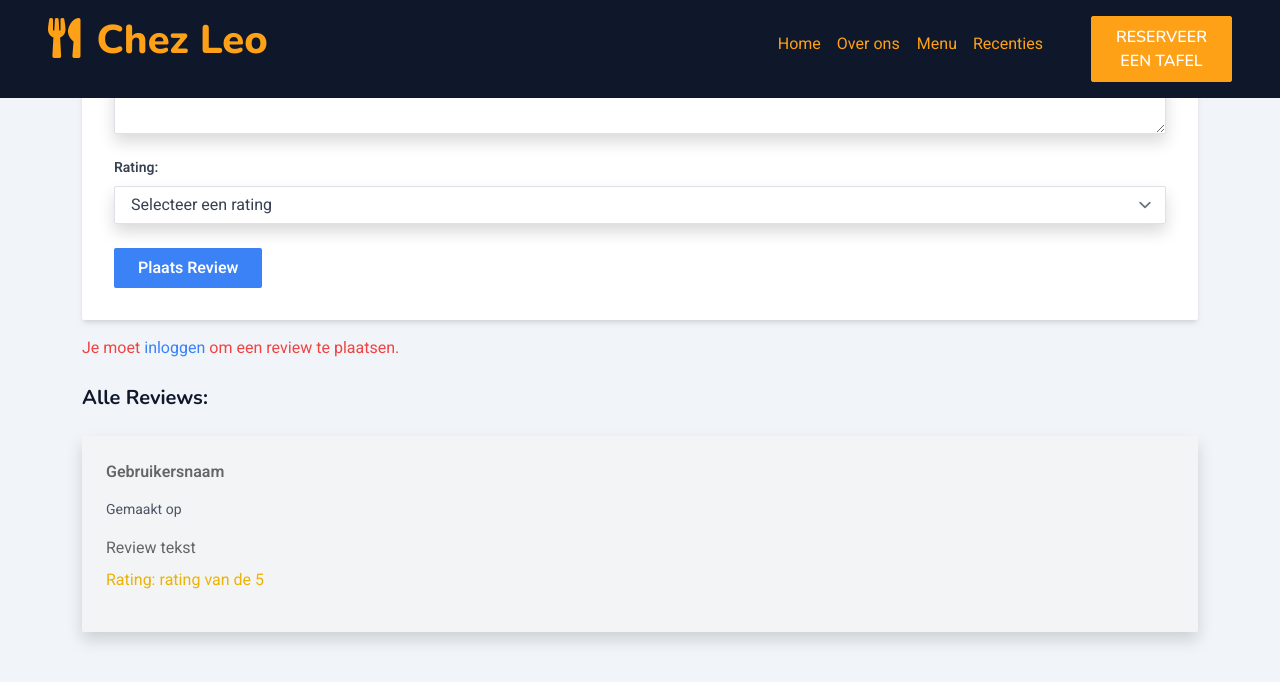
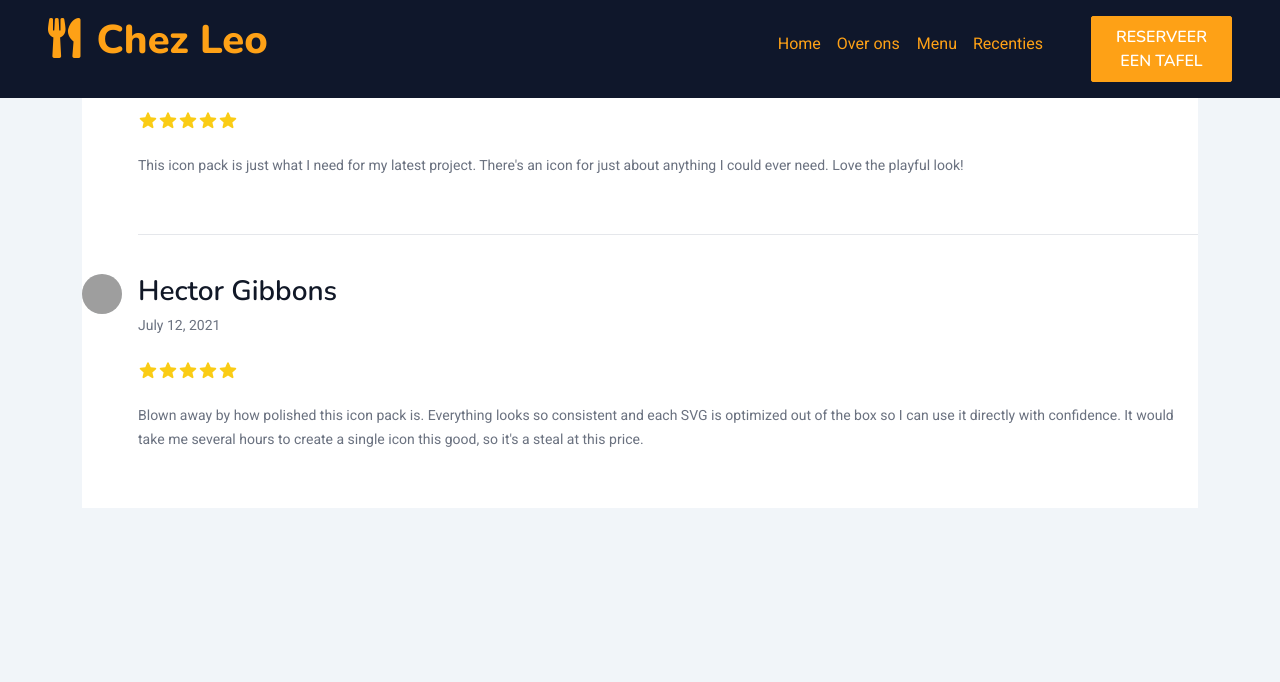
Before and after one commit to luc6543/Chez_leo, a Laravel app: page /recenties in a window 1280 px wide. Shown: the top 682 px of the page. Run offline with Laravel 12, Linux system fonts and the light colour scheme; style sheets or scripts are compiled from the project's sources; parts of the project's set-up code (start-up, migrations or seed data) failed here and were passed over; some libraries are stand-ins or nearby versions; grey boxes are pictures that could not be loaded.

Commit message:
Recentie aanmaak pagina aangemaakt

```diff
--- /dev/null
+++ b/app/Livewire/RecentiesToevoegPage.php
@@ -0,0 +1,13 @@
+<?php
+
+namespace App\Livewire;
+
+use Livewire\Component;
+
+class RecentiesToevoegPage extends Component
+{
+    public function render()
+    {
+        return view('livewire.recenties-toevoeg-page');
+    }
+}
--- a/resources/views/livewire/recenties-page.blade.php
+++ b/resources/views/livewire/recenties-page.blade.php
@@ -1,44 +1,79 @@
 <div class="container mx-auto p-6">
-    <!-- Form om een nieuwe review te maken -->
-    <div class="mb-6">
+    <!-- Overzicht van alle reviews -->
+    <div class="bg-white">
+  <div>
+    <h2 class="sr-only">Customer Reviews</h2>
 
-            <form wire:submit.prevent="addReview" class="bg-white shadow-md rounded px-8 pt-6 pb-8">
-                <div class="mb-4">
-                    <label for="review" class="block text-gray-700 text-sm font-bold mb-2">Review:</label>
-                    <textarea id="review" wire:model="review" class="shadow appearance-none border rounded w-full py-2 px-3 text-gray-700 leading-tight focus:outline-none focus:shadow-outline"></textarea>
-                    @error('review') <span class="text-red-500 text-sm">{{ $message }}</span> @enderror
-                </div>
+    <div class="-my-10">
+      <div class="flex space-x-4 text-sm text-gray-500">
+        <div class="flex-none py-10">
+          <img src="https://images.unsplash.com/photo-1502685104226-ee32379fefbe?ixlib=rb-=eyJhcHBfaWQiOjEyMDd9&auto=format&fit=facearea&facepad=8&w=256&h=256&q=80" alt="" class="size-10 rounded-full bg-gray-100">
+        </div>
+        <div class="flex-1 py-10">
+          <h3 class="font-medium text-gray-900">Emily Selman</h3>
+          <p><time datetime="2021-07-16">July 16, 2021</time></p>
 
-                <div class="mb-4">
-                    <label for="rating" class="block text-gray-700 text-sm font-bold mb-2">Rating:</label>
-                    <select id="rating" wire:model="rating" class="shadow appearance-none border rounded w-full py-2 px-3 text-gray-700 leading-tight focus:outline-none focus:shadow-outline">
-                        <option value="">Selecteer een rating</option>
-                        @for($i = 1; $i <= 5; $i++)
-                            <option value="{{ $i }}">{{ $i }}</option>
-                        @endfor
-                    </select>
-                    @error('rating') <span class="text-red-500 text-sm">{{ $message }}</span> @enderror
-                </div>
+          <div class="mt-4 flex items-center">
+            <!-- Active: "text-yellow-400", Default: "text-gray-300" -->
+            <svg class="size-5 shrink-0 text-yellow-400" viewBox="0 0 20 20" fill="currentColor" aria-hidden="true" data-slot="icon">
+              <path fill-rule="evenodd" d="M10.868 2.884c-.321-.772-1.415-.772-1.736 0l-1.83 4.401-4.753.381c-.833.067-1.171 1.107-.536 1.651l3.62 3.102-1.106 4.637c-.194.813.691 1.456 1.405 1.02L10 15.591l4.069 2.485c.713.436 1.598-.207 1.404-1.02l-1.106-4.637 3.62-3.102c.635-.544.297-1.584-.536-1.65l-4.752-.382-1.831-4.401Z" clip-rule="evenodd" />
+            </svg>
+            <svg class="size-5 shrink-0 text-yellow-400" viewBox="0 0 20 20" fill="currentColor" aria-hidden="true" data-slot="icon">
+              <path fill-rule="evenodd" d="M10.868 2.884c-.321-.772-1.415-.772-1.736 0l-1.83 4.401-4.753.381c-.833.067-1.171 1.107-.536 1.651l3.62 3.102-1.106 4.637c-.194.813.691 1.456 1.405 1.02L10 15.591l4.069 2.485c.713.436 1.598-.207 1.404-1.02l-1.106-4.637 3.62-3.102c.635-.544.297-1.584-.536-1.65l-4.752-.382-1.831-4.401Z" clip-rule="evenodd" />
+            </svg>
+            <svg class="size-5 shrink-0 text-yellow-400" viewBox="0 0 20 20" fill="currentColor" aria-hidden="true" data-slot="icon">
+              <path fill-rule="evenodd" d="M10.868 2.884c-.321-.772-1.415-.772-1.736 0l-1.83 4.401-4.753.381c-.833.067-1.171 1.107-.536 1.651l3.62 3.102-1.106 4.637c-.194.813.691 1.456 1.405 1.02L10 15.591l4.069 2.485c.713.436 1.598-.207 1.404-1.02l-1.106-4.637 3.62-3.102c.635-.544.297-1.584-.536-1.65l-4.752-.382-1.831-4.401Z" clip-rule="evenodd" />
+            </svg>
+            <svg class="size-5 shrink-0 text-yellow-400" viewBox="0 0 20 20" fill="currentColor" aria-hidden="true" data-slot="icon">
+              <path fill-rule="evenodd" d="M10.868 2.884c-.321-.772-1.415-.772-1.736 0l-1.83 4.401-4.753.381c-.833.067-1.171 1.107-.536 1.651l3.62 3.102-1.106 4.637c-.194.813.691 1.456 1.405 1.02L10 15.591l4.069 2.485c.713.436 1.598-.207 1.404-1.02l-1.106-4.637 3.62-3.102c.635-.544.297-1.584-.536-1.65l-4.752-.382-1.831-4.401Z" clip-rule="evenodd" />
+            </svg>
+            <svg class="size-5 shrink-0 text-yellow-400" viewBox="0 0 20 20" fill="currentColor" aria-hidden="true" data-slot="icon">
+              <path fill-rule="evenodd" d="M10.868 2.884c-.321-.772-1.415-.772-1.736 0l-1.83 4.401-4.753.381c-.833.067-1.171 1.107-.536 1.651l3.62 3.102-1.106 4.637c-.194.813.691 1.456 1.405 1.02L10 15.591l4.069 2.485c.713.436 1.598-.207 1.404-1.02l-1.106-4.637 3.62-3.102c.635-.544.297-1.584-.536-1.65l-4.752-.382-1.831-4.401Z" clip-rule="evenodd" />
+            </svg>
+          </div>
+          <p class="sr-only">5 out of 5 stars</p>
 
-                <button type="submit" class="bg-blue-500 hover:bg-blue-700 text-white font-bold py-2 px-4 rounded focus:outline-none focus:shadow-outline">
-                    Plaats Review
-                </button>
-            </form>
+          <div class="mt-4 text-sm/6 text-gray-500">
+            <p>This icon pack is just what I need for my latest project. There's an icon for just about anything I could ever need. Love the playful look!</p>
+          </div>
+        </div>
+      </div>
+      <div class="flex space-x-4 text-sm text-gray-500">
+        <div class="flex-none py-10">
+          <img src="https://images.unsplash.com/photo-1500648767791-00dcc994a43e?ixlib=rb-=eyJhcHBfaWQiOjEyMDd9&auto=format&fit=facearea&facepad=8&w=256&h=256&q=80" alt="" class="size-10 rounded-full bg-gray-100">
+        </div>
+        <div class="flex-1 border-t border-gray-200 py-10">
+          <h3 class="font-medium text-gray-900">Hector Gibbons</h3>
+          <p><time datetime="2021-07-12">July 12, 2021</time></p>
 
-            <p class="text-red-500">Je moet <a href="{{ route('login') }}" class="text-blue-500">inloggen</a> om een review te plaatsen.</p>
+          <div class="mt-4 flex items-center">
+            <!-- Active: "text-yellow-400", Default: "text-gray-300" -->
+            <svg class="size-5 shrink-0 text-yellow-400" viewBox="0 0 20 20" fill="currentColor" aria-hidden="true" data-slot="icon">
+              <path fill-rule="evenodd" d="M10.868 2.884c-.321-.772-1.415-.772-1.736 0l-1.83 4.401-4.753.381c-.833.067-1.171 1.107-.536 1.651l3.62 3.102-1.106 4.637c-.194.813.691 1.456 1.405 1.02L10 15.591l4.069 2.485c.713.436 1.598-.207 1.404-1.02l-1.106-4.637 3.62-3.102c.635-.544.297-1.584-.536-1.65l-4.752-.382-1.831-4.401Z" clip-rule="evenodd" />
+            </svg>
+            <svg class="size-5 shrink-0 text-yellow-400" viewBox="0 0 20 20" fill="currentColor" aria-hidden="true" data-slot="icon">
+              <path fill-rule="evenodd" d="M10.868 2.884c-.321-.772-1.415-.772-1.736 0l-1.83 4.401-4.753.381c-.833.067-1.171 1.107-.536 1.651l3.62 3.102-1.106 4.637c-.194.813.691 1.456 1.405 1.02L10 15.591l4.069 2.485c.713.436 1.598-.207 1.404-1.02l-1.106-4.637 3.62-3.102c.635-.544.297-1.584-.536-1.65l-4.752-.382-1.831-4.401Z" clip-rule="evenodd" />
+            </svg>
+            <svg class="size-5 shrink-0 text-yellow-400" viewBox="0 0 20 20" fill="currentColor" aria-hidden="true" data-slot="icon">
+              <path fill-rule="evenodd" d="M10.868 2.884c-.321-.772-1.415-.772-1.736 0l-1.83 4.401-4.753.381c-.833.067-1.171 1.107-.536 1.651l3.62 3.102-1.106 4.637c-.194.813.691 1.456 1.405 1.02L10 15.591l4.069 2.485c.713.436 1.598-.207 1.404-1.02l-1.106-4.637 3.62-3.102c.635-.544.297-1.584-.536-1.65l-4.752-.382-1.831-4.401Z" clip-rule="evenodd" />
+            </svg>
+            <svg class="size-5 shrink-0 text-yellow-400" viewBox="0 0 20 20" fill="currentColor" aria-hidden="true" data-slot="icon">
+              <path fill-rule="evenodd" d="M10.868 2.884c-.321-.772-1.415-.772-1.736 0l-1.83 4.401-4.753.381c-.833.067-1.171 1.107-.536 1.651l3.62 3.102-1.106 4.637c-.194.813.691 1.456 1.405 1.02L10 15.591l4.069 2.485c.713.436 1.598-.207 1.404-1.02l-1.106-4.637 3.62-3.102c.635-.544.297-1.584-.536-1.65l-4.752-.382-1.831-4.401Z" clip-rule="evenodd" />
+            </svg>
+            <svg class="size-5 shrink-0 text-yellow-400" viewBox="0 0 20 20" fill="currentColor" aria-hidden="true" data-slot="icon">
+              <path fill-rule="evenodd" d="M10.868 2.884c-.321-.772-1.415-.772-1.736 0l-1.83 4.401-4.753.381c-.833.067-1.171 1.107-.536 1.651l3.62 3.102-1.106 4.637c-.194.813.691 1.456 1.405 1.02L10 15.591l4.069 2.485c.713.436 1.598-.207 1.404-1.02l-1.106-4.637 3.62-3.102c.635-.544.297-1.584-.536-1.65l-4.752-.382-1.831-4.401Z" clip-rule="evenodd" />
+            </svg>
+          </div>
+          <p class="sr-only">5 out of 5 stars</p>
 
+          <div class="mt-4 text-sm/6 text-gray-500">
+            <p>Blown away by how polished this icon pack is. Everything looks so consistent and each SVG is optimized out of the box so I can use it directly with confidence. It would take me several hours to create a single icon this good, so it's a steal at this price.</p>
+          </div>
+        </div>
+      </div>
+
+      <!-- More reviews... -->
     </div>
-
-    <!-- Overzicht van alle reviews -->
-    <div>
-        <h2 class="text-xl font-bold mb-4">Alle Reviews:</h2>
-
-            <div class="bg-gray-100 shadow rounded p-4 mb-4">
-                <p class="font-bold">Gebruikersnaam</p>
-                <p class="text-sm text-gray-600">Gemaakt op</p>
-                <p class="my-2">Review tekst</p>
-                <p class="text-yellow-500">Rating: rating van de 5</p>
-            </div>
-
-    </div>
+  </div>
 </div>
+</div>
--- a/routes/web.php
+++ b/routes/web.php
@@ -5,6 +5,7 @@ use Illuminate\Support\Facades\Route;
 Route::get('/', \App\Livewire\HomePage::class);
 Route::get('/over-ons', \App\Livewire\OverOnsPage::class);
 Route::get('/recenties', \App\Livewire\RecentiesPage::class);
+Route::get('/recentieToevoegen', \App\Livewire\RecentiesToevoegPage::class);
 Route::group(['middleware' => ['auth']], function () {
 
 });
```
Also changed, not shown: resources/views/livewire/recenties-toevoeg-page.blade.php (added, +29 -0 lines).
